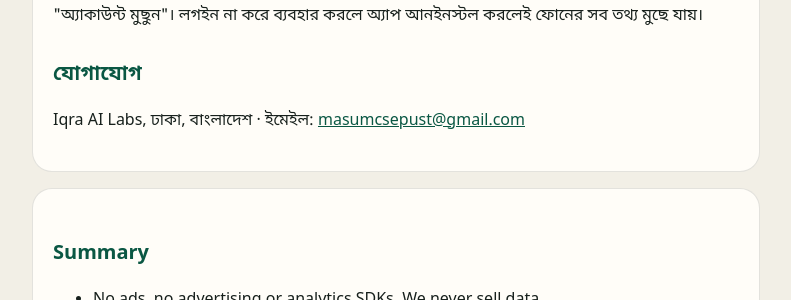
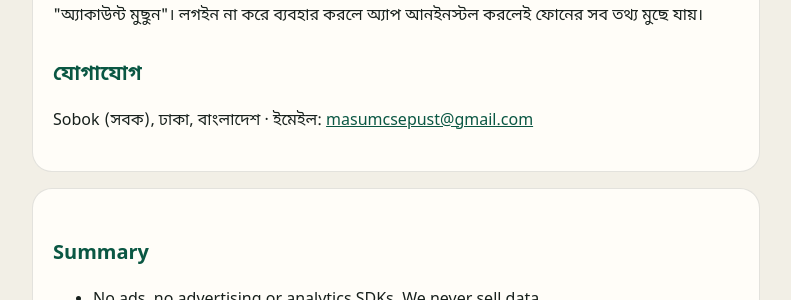
Before and after one commit to masumcsepust/masumcsepust.github.io, a Jekyll site: the page qul/privacy-policy.html, which Jekyll copies as it is, in a window 1280 px wide and 900 px high, scrolled down 1652 px. Shown: the part 150-450 px from the top of the window, without its empty margins (244-1035 px from the left). Built offline with Jekyll 4.4.1, drawn with Linux system fonts in a browser that asks for light colours; some of the changed text lies outside the part shown.

Commit message:
সবক: developer name Sobok (was Iqra AI Labs)

```diff
--- a/qul/delete-account.html
+++ b/qul/delete-account.html
@@ -3,7 +3,7 @@
 <title>অ্যাকাউন্ট মুছুন · সবক (Sobok)</title><link rel="stylesheet" href="/qul/style.css"></head>
 <body><main>
 <h1>অ্যাকাউন্ট ও তথ্য মুছুন</h1>
-<p class="sub">Delete your account — Sobok: Learn Quran &amp; Qaida (formerly Qul AI) (com.qaidaai.app), developer: Iqra AI Labs</p>
+<p class="sub">Delete your account — Sobok: Learn Quran &amp; Qaida (formerly Qul AI) (com.qaidaai.app), developer: Sobok (সবক)</p>
 
 <section class="card">
 <h2>কীভাবে মুছবেন</h2>
--- a/qul/privacy-policy.html
+++ b/qul/privacy-policy.html
@@ -34,7 +34,7 @@
 <h2>তথ্য মোছা</h2>
 <p>অ্যাকাউন্ট ও সংশ্লিষ্ট সব তথ্য মুছতে <a href="/qul/delete-account.html">অ্যাকাউন্ট মোছার পাতা</a> দেখুন। অ্যাপের ভেতরে: প্রোফাইল → "অ্যাকাউন্ট মুছুন"। লগইন না করে ব্যবহার করলে অ্যাপ আনইনস্টল করলেই ফোনের সব তথ্য মুছে যায়।</p>
 <h2>যোগাযোগ</h2>
-<p>Iqra AI Labs, ঢাকা, বাংলাদেশ · ইমেইল: <a href="mailto:masumcsepust@gmail.com">masumcsepust@gmail.com</a></p>
+<p>Sobok (সবক), ঢাকা, বাংলাদেশ · ইমেইল: <a href="mailto:masumcsepust@gmail.com">masumcsepust@gmail.com</a></p>
 </section>
 
 <section id="en" class="card" lang="en">
@@ -65,6 +65,6 @@
 <h2>Deleting your data</h2>
 <p>See the <a href="/qul/delete-account.html">account deletion page</a>, or in the app: Profile → "Delete account". Without an account, uninstalling the app removes everything on the phone.</p>
 <h2>Contact</h2>
-<p>Iqra AI Labs, Dhaka, Bangladesh · Email: <a href="mailto:masumcsepust@gmail.com">masumcsepust@gmail.com</a></p>
+<p>Sobok (সবক), Dhaka, Bangladesh · Email: <a href="mailto:masumcsepust@gmail.com">masumcsepust@gmail.com</a></p>
 </section>
 </main></body></html>
--- a/qul/privacy/index.html
+++ b/qul/privacy/index.html
@@ -34,7 +34,7 @@
 <h2>তথ্য মোছা</h2>
 <p>অ্যাকাউন্ট ও সংশ্লিষ্ট সব তথ্য মুছতে <a href="/qul/delete-account.html">অ্যাকাউন্ট মোছার পাতা</a> দেখুন। অ্যাপের ভেতরে: প্রোফাইল → "অ্যাকাউন্ট মুছুন"। লগইন না করে ব্যবহার করলে অ্যাপ আনইনস্টল করলেই ফোনের সব তথ্য মুছে যায়।</p>
 <h2>যোগাযোগ</h2>
-<p>Iqra AI Labs, ঢাকা, বাংলাদেশ · ইমেইল: <a href="mailto:masumcsepust@gmail.com">masumcsepust@gmail.com</a></p>
+<p>Sobok (সবক), ঢাকা, বাংলাদেশ · ইমেইল: <a href="mailto:masumcsepust@gmail.com">masumcsepust@gmail.com</a></p>
 </section>
 
 <section id="en" class="card" lang="en">
@@ -65,6 +65,6 @@
 <h2>Deleting your data</h2>
 <p>See the <a href="/qul/delete-account.html">account deletion page</a>, or in the app: Profile → "Delete account". Without an account, uninstalling the app removes everything on the phone.</p>
 <h2>Contact</h2>
-<p>Iqra AI Labs, Dhaka, Bangladesh · Email: <a href="mailto:masumcsepust@gmail.com">masumcsepust@gmail.com</a></p>
+<p>Sobok (সবক), Dhaka, Bangladesh · Email: <a href="mailto:masumcsepust@gmail.com">masumcsepust@gmail.com</a></p>
 </section>
 </main></body></html>
```
